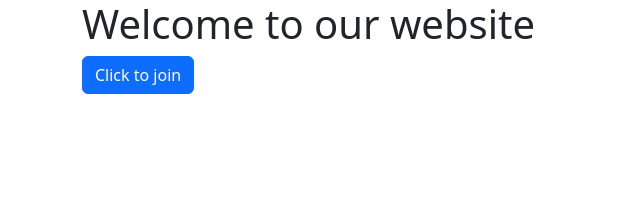
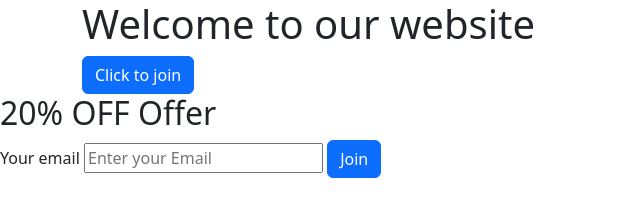
Before and after one commit to NaomiMd/Blurred-background, a plain HTML site: page index.html in a window 1280 px wide. Shown: the whole page, without its empty margins (0-640 px from the left). Drawn offline with nearby package versions, Linux system fonts and the light colour scheme.

Commit message:
add main container and form

```diff
--- a/index.html
+++ b/index.html
@@ -12,5 +12,13 @@
         <h1>Welcome to our website</h1>
         <button type="button"  class="btn btn-primary" id="btn">Click to join</button>
     </div>
+    <div class="main-container">
+        <h2>20% OFF Offer</h2>
+        <form id="form">
+        <label for="email">Your email</label>
+        <input type="email" class="form-email" placeholder="Enter your Email">
+        <button type="submit" class="btn btn-primary">Join</button>
+        </form>
+    </div>
 </body>
 </html>
```
